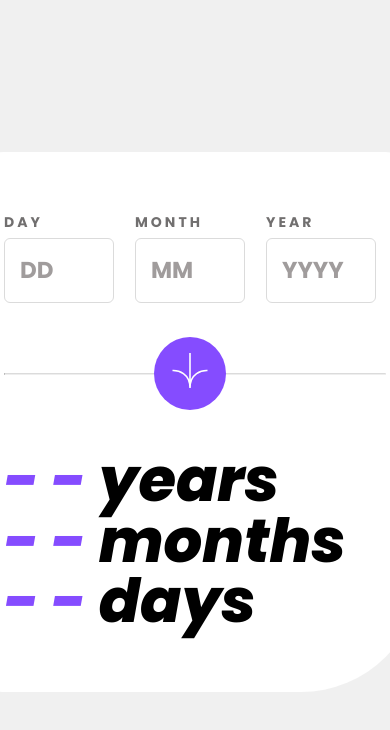
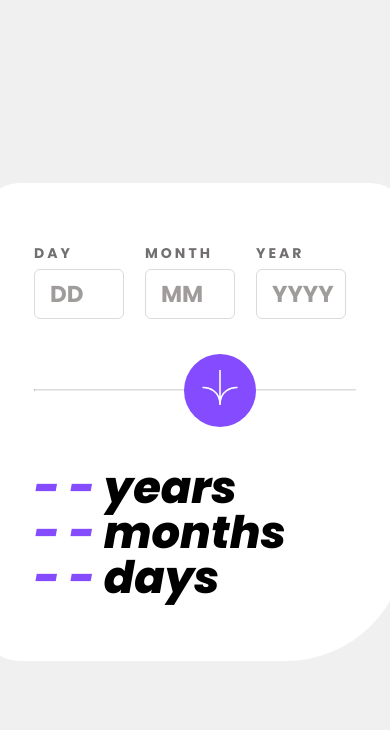
Before and after one commit to brcndev/agecalculator, a plain HTML site: page index.html in a window 390 px wide. Shown: the top 730 px of the page. Drawn offline with Linux system fonts and the light colour scheme.

Commit message:
responsive

```diff
--- a/styles.css
+++ b/styles.css
@@ -109,12 +109,12 @@ input::placeholder {
     color: hsl(259, 100%, 65%);
 }
 
-.confetti{
+.confetti {
     display: block;
     margin: 0 auto;
     border: 1px solid #ddd;
     user-select: none;
-  }
+}
 
 .can {
    display: none;
@@ -147,7 +147,6 @@ input::placeholder {
         margin-bottom: 25px;
     }
 
-
     .form-group label {
         font-size: 14px;
     }
@@ -167,3 +166,22 @@ input::placeholder {
         padding-right: 30px;
     }
 }
+
+@media screen and (max-width:500px) {
+
+    .container {
+        padding:60px 50px;
+    }
+    .form-group input {
+        max-width: 90px;
+        max-height: 50px;
+        height: 65px;
+    }
+    .age-content {
+        display: flex;
+        flex-direction: column;
+        justify-content: center;
+        font-size: 1.4rem;
+        padding-right: 0px;
+        }
+}
```
